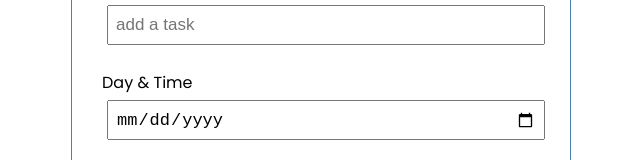
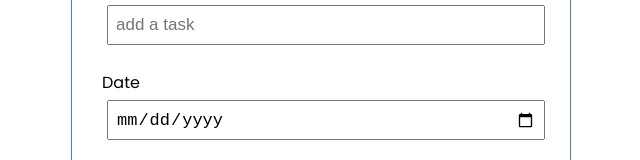
Before and after one commit to Oluwaseun4244/Track-Your-Tasks, a React (Create React App) app: page / in a window 1280 px wide. Shown: the part 159-319 px from the top of the page, without its empty margins (319-959 px from the left). Built offline with nearby package versions, Linux system fonts and the light colour scheme.

Commit message:
fixing bugs

```diff
--- a/src/components/Addtask.jsx
+++ b/src/components/Addtask.jsx
@@ -26,7 +26,7 @@ const Addtask = ({ onAdd }) => {
             <input type="text" placeholder="add a task" value={text} onChange={(ev) => setText(ev.target.value)} />
          </div>
          <div className="form-control">
-            <label>Day & Time</label>
+            <label>Date</label>
             <input type="date"  value={day} onChange={(ev) => setDay(ev.target.value)} />
          </div>
          <div className="form-control">
```
